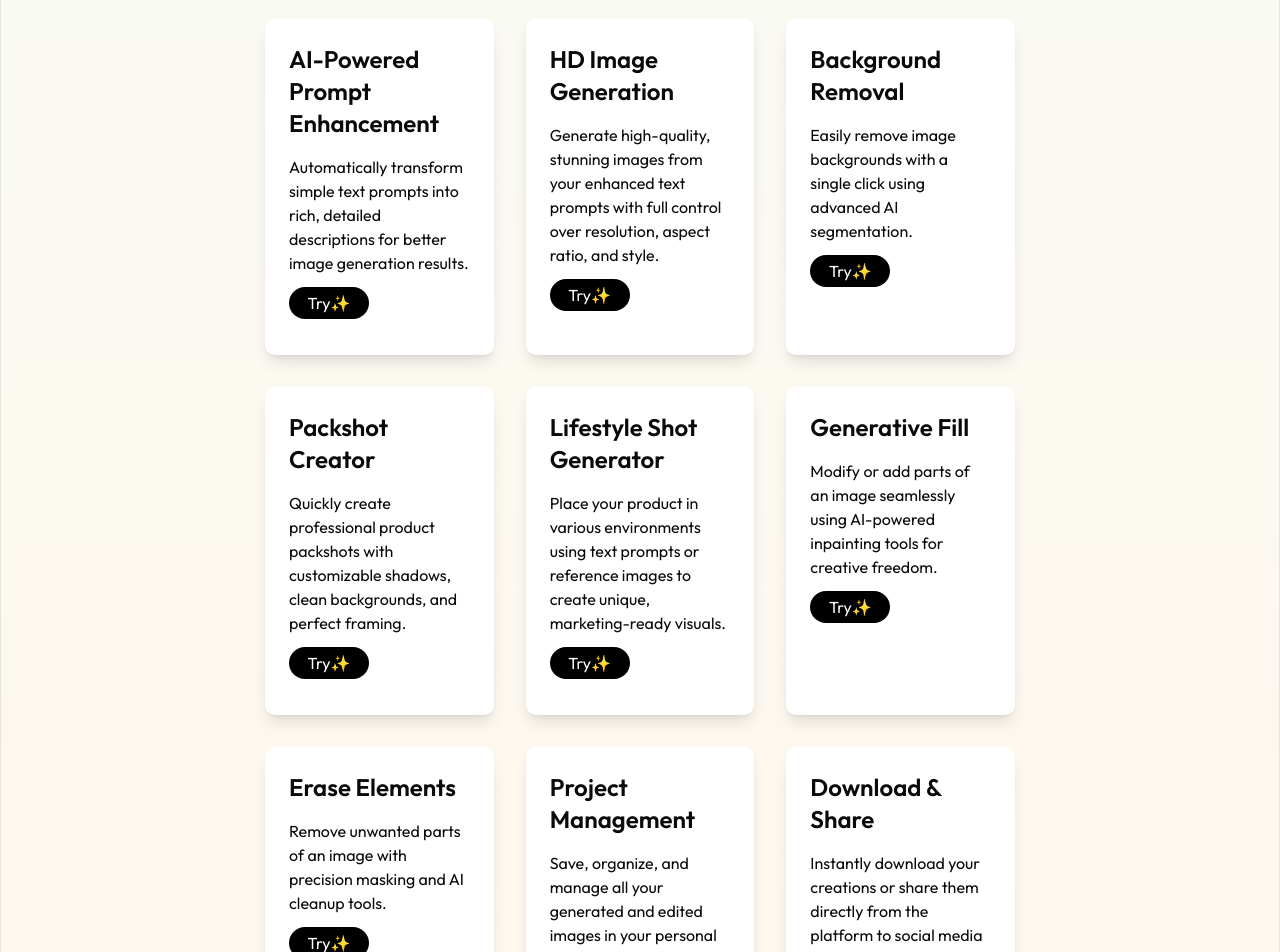
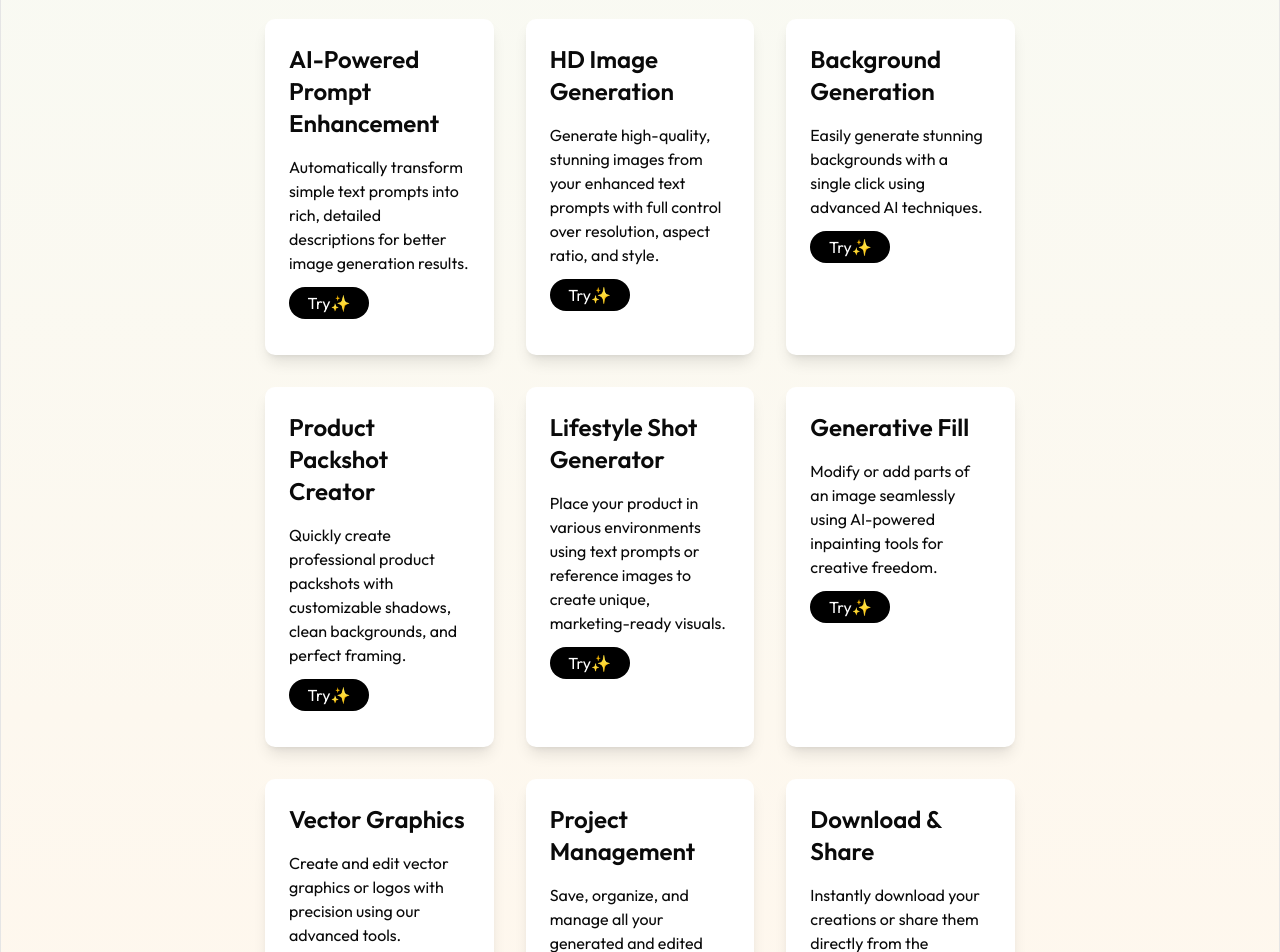
Before and after one commit to sahith-sys/Ad-Snap-Studio, a React (Vite) app in the folder client/adsnap/: page / in a window 1280 px wide. Shown: the part 1580-2532 px from the top of the page. Built offline with nearby package versions, Linux system fonts and the light colour scheme; no server answers.

Commit message:
Update in Features

```diff
--- a/client/adsnap/package.json
+++ b/client/adsnap/package.json
@@ -13,6 +13,8 @@
     "@clerk/clerk-react": "^5.33.0",
     "@heroicons/react": "^2.2.0",
     "@radix-ui/react-dropdown-menu": "^2.1.15",
+    "@radix-ui/react-label": "^2.1.7",
+    "@radix-ui/react-radio-group": "^1.3.7",
     "@radix-ui/react-slider": "^1.3.5",
     "@radix-ui/react-slot": "^1.2.3",
     "@tailwindcss/vite": "^4.1.11",
--- a/client/adsnap/src/App.jsx
+++ b/client/adsnap/src/App.jsx
@@ -14,6 +14,7 @@ import ProductEditing from "./components/ProductEditing";
 import GenFill from "./components/GenFill";
 import VectorGraphics from "./components/VectorGraphics";
 import ImgGen_copy from "./components/ImgGen_copy";
+import ProductEditingCopy from "./components/ProductEditingCopy";
 
 function App() {
   return (
@@ -27,7 +28,7 @@ function App() {
         <Route path="/pricing" element={<Pricing />}></Route>
         <Route path="/imgdemo" element={<ImgGen />}></Route>
         <Route path="/bggen" element={<BgGen />}></Route>
-        <Route path="/product-editing" element={<ProductEditing/>}></Route>
+        <Route path="/product-editing" element={<ProductEditingCopy/>}></Route>
         <Route path="/gen-fill" element={<GenFill />}></Route>
         <Route path="/vector-graphics" element={<VectorGraphics />}></Route>
         <Route path="/imggen" element={<ImgGen_copy/>}></Route>
--- a/client/adsnap/src/components/Features.jsx
+++ b/client/adsnap/src/components/Features.jsx
@@ -21,19 +21,19 @@ function Features() {
     },
     {
       id: 3,
-      title: "Background Removal",
+      title: "Background Generation",
       description:
-        "Easily remove image backgrounds with a single click using advanced AI segmentation.",
-      icon: "Scissors",
-      link: "/",
+        "Easily generate stunning backgrounds with a single click using advanced AI techniques.",
+      icon: "ImagePlus",
+      link: "/bggen",
     },
     {
       id: 4,
-      title: "Packshot Creator",
+      title: "Product Packshot Creator",
       description:
         "Quickly create professional product packshots with customizable shadows, clean backgrounds, and perfect framing.",
       icon: "Box",
-      link: "/",
+      link: "/product-editing",
     },
     {
       id: 5,
@@ -41,7 +41,7 @@ function Features() {
       description:
         "Place your product in various environments using text prompts or reference images to create unique, marketing-ready visuals.",
       icon: "Camera",
-      link: "/",
+      link: "/product-editing",
     },
     {
       id: 6,
@@ -49,15 +49,15 @@ function Features() {
       description:
         "Modify or add parts of an image seamlessly using AI-powered inpainting tools for creative freedom.",
       icon: "Brush",
-      link: "/",
+      link: "/gen-fill",
     },
     {
       id: 7,
-      title: "Erase Elements",
+      title: "Vector Graphics",
       description:
-        "Remove unwanted parts of an image with precision masking and AI cleanup tools.",
-      icon: "Eraser",
-      link: "/",
+        "Create and edit vector graphics or logos with precision using our advanced tools.",
+      icon: "VectorSquare",
+      link: "/vector-graphics",
     },
     {
       id: 8,
--- /dev/null
+++ b/client/adsnap/src/components/Sidebar.jsx
@@ -0,0 +1,18 @@
+import { useUser } from '@clerk/clerk-react'
+import React from 'react'
+
+const Sidebar = ({sidebar, setSidebar}) => {
+
+    const {user} = useUser();
+    const {signOut, openUserProfile} = useUser();
+  return (
+    <div className={`w-60 bg-white border-r border-gray-200 flex flex-col justify-between items-center max-sm:absolute top-14 bottom-0 ${sidebar ? 'translate-x-0' : 'max-sm:-translate-x-full'} transition-all duration-300 ease-in-out`}>
+        <div className='my-7 w-full'>
+            <h2 className='mt-1 text-center '>Welcome, {user.fullName}!</h2>
+            <button onClick={openUserProfile} className='text-sm text-gray-500 hover:underline'>View Profile</button>
+        </div>
+    </div>
+  )
+}
+
+export default Sidebar
--- /dev/null
+++ b/client/adsnap/src/components/ui/label.jsx
@@ -0,0 +1,21 @@
+import * as React from "react"
+import * as LabelPrimitive from "@radix-ui/react-label"
+
+import { cn } from "@/lib/utils"
+
+function Label({
+  className,
+  ...props
+}) {
+  return (
+    <LabelPrimitive.Root
+      data-slot="label"
+      className={cn(
+        "flex items-center gap-2 text-sm leading-none font-medium select-none group-data-[disabled=true]:pointer-events-none group-data-[disabled=true]:opacity-50 peer-disabled:cursor-not-allowed peer-disabled:opacity-50",
+        className
+      )}
+      {...props} />
+  );
+}
+
+export { Label }
--- /dev/null
+++ b/client/adsnap/src/components/ui/radio-group.jsx
@@ -0,0 +1,41 @@
+import * as React from "react"
+import * as RadioGroupPrimitive from "@radix-ui/react-radio-group"
+import { CircleIcon } from "lucide-react"
+
+import { cn } from "@/lib/utils"
+
+function RadioGroup({
+  className,
+  ...props
+}) {
+  return (
+    <RadioGroupPrimitive.Root
+      data-slot="radio-group"
+      className={cn("grid gap-3", className)}
+      {...props} />
+  );
+}
+
+function RadioGroupItem({
+  className,
+  ...props
+}) {
+  return (
+    <RadioGroupPrimitive.Item
+      data-slot="radio-group-item"
+      className={cn(
+        "border-input text-primary focus-visible:border-ring focus-visible:ring-ring/50 aria-invalid:ring-destructive/20 dark:aria-invalid:ring-destructive/40 aria-invalid:border-destructive dark:bg-input/30 aspect-square size-4 shrink-0 rounded-full border shadow-xs transition-[color,box-shadow] outline-none focus-visible:ring-[3px] disabled:cursor-not-allowed disabled:opacity-50",
+        className
+      )}
+      {...props}>
+      <RadioGroupPrimitive.Indicator
+        data-slot="radio-group-indicator"
+        className="relative flex items-center justify-center">
+        <CircleIcon
+          className="fill-primary absolute top-1/2 left-1/2 size-2 -translate-x-1/2 -translate-y-1/2" />
+      </RadioGroupPrimitive.Indicator>
+    </RadioGroupPrimitive.Item>
+  );
+}
+
+export { RadioGroup, RadioGroupItem }
```
Also changed, not shown: 1 other file (tests, documents, lock files or other folders).
